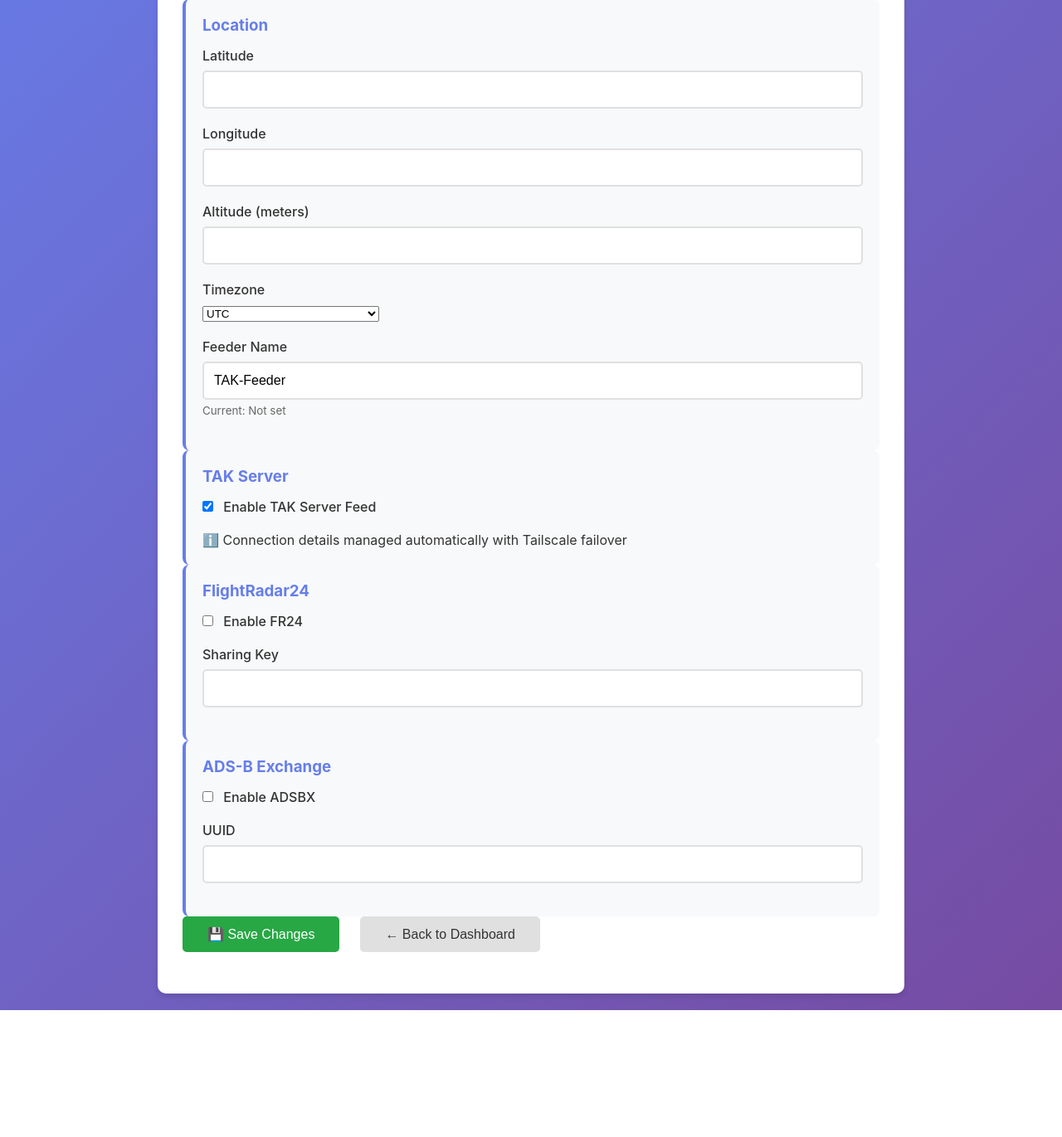
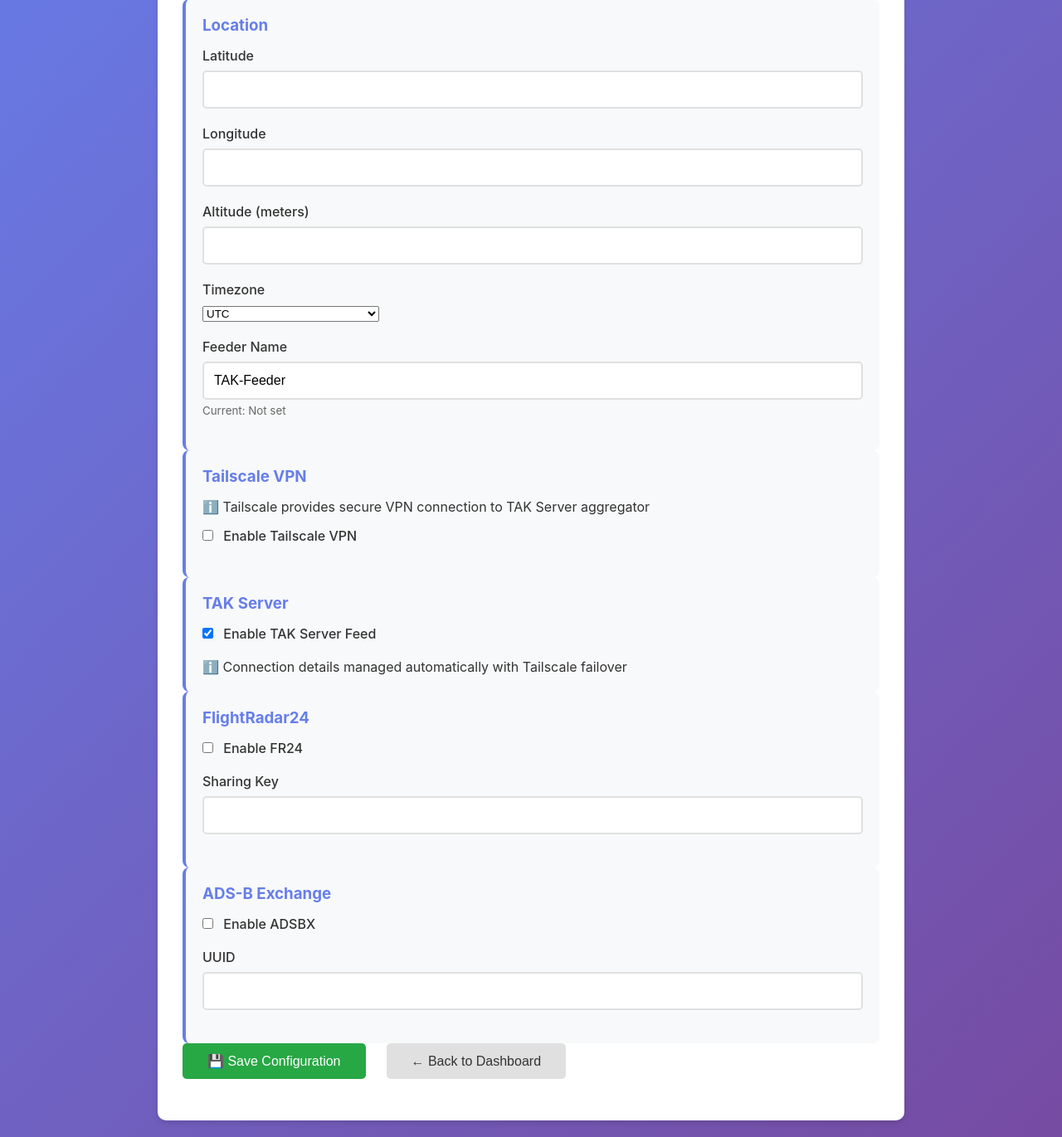
Before and after one commit to cfd2474/feeder_test, a Flask app: page /settings in a window 1280 px wide. Shown: the part 299-1670 px from the top of the page at 83% size. Before the commit the page ends 1517 px from the top, so only its background shows below. Run offline with Flask 3, Linux system fonts and the light colour scheme.

Commit message:
tailscale settings

```diff
--- a/web/app.py
+++ b/web/app.py
@@ -1,7 +1,7 @@
 #!/usr/bin/env python3
 """
 TAK-ADSB-Feeder Web Interface v2.1
-Flask app with Tailscale installation support
+Flask app with Tailscale management
 """
 
 from flask import Flask, render_template, request, jsonify, redirect, url_for
@@ -88,21 +88,43 @@
             install_cmd = 'curl -fsSL https://tailscale.com/install.sh | sh'
             subprocess.run(install_cmd, shell=True, timeout=120)
 
-        # Start Tailscale
+        # If auth key provided, re-authenticate
         if auth_key:
-            # Authenticate with key
-            subprocess.run(['tailscale', 'up', '--authkey', auth_key],
-                          timeout=30)
+            # Down first to clear previous connection
+            subprocess.run(['tailscale', 'down'], timeout=10)
+
+            # Up with new key
+            result = subprocess.run(['tailscale', 'up', '--authkey', auth_key],
+                                   capture_output=True, text=True, timeout=30)
+
+            if result.returncode != 0:
+                return {'success': False, 'message': f'Authentication failed: {result.stderr}'}
         else:
-            # Start without auth (user will need to authenticate manually)
+            # Just start Tailscale
             subprocess.run(['tailscale', 'up'], timeout=30)
 
-        return {'success': True, 'message': 'Tailscale installed successfully'}
+        return {'success': True, 'message': 'Tailscale configured successfully'}
 
     except subprocess.TimeoutExpired:
         return {'success': False, 'message': 'Installation timed out'}
     except Exception as e:
         return {'success': False, 'message': str(e)}
+
+def get_tailscale_status():
+    """Get Tailscale connection status"""
+    try:
+        result = subprocess.run(['tailscale', 'status'],
+                               capture_output=True, text=True, timeout=5)
+
+        if result.returncode == 0:
+            return {'success': True, 'status': result.stdout}
+        else:
+            return {'success': False, 'status': 'Tailscale not running'}
+
+    except FileNotFoundError:
+        return {'success': False, 'status': 'Tailscale not installed'}
+    except Exception as e:
+        return {'success': False, 'status': str(e)}
 
 # Routes
 @app.route('/')
@@ -182,7 +204,7 @@
 
 @app.route('/api/tailscale/install', methods=['POST'])
 def api_install_tailscale():
-    """Install Tailscale with optional auth key"""
+    """Install/update Tailscale with optional auth key"""
     try:
         data = request.json
         auth_key = data.get('auth_key', None)
@@ -196,6 +218,15 @@
 
     except Exception as e:
         return jsonify({'success': False, 'message': str(e)}), 500
+
+@app.route('/api/tailscale/status', methods=['GET'])
+def api_tailscale_status():
+    """Get Tailscale connection status"""
+    try:
+        result = get_tailscale_status()
+        return jsonify(result)
+    except Exception as e:
+        return jsonify({'success': False, 'status': str(e)}), 500
 
 @app.route('/api/service/restart', methods=['POST'])
 def api_restart_service():
--- a/web/templates/settings.html
+++ b/web/templates/settings.html
@@ -72,6 +72,47 @@
             </div>
 
             <div class="card">
+                <h3>Tailscale VPN</h3>
+                <div class="info-note" style="margin-bottom: 15px;">
+                    <p>ℹ️ Tailscale provides secure VPN connection to TAK Server aggregator</p>
+                </div>
+
+                <div class="form-group">
+                    <label>
+                        <input type="checkbox" id="tailscale_enabled" {{ 'checked' if config.get('TAILSCALE_ENABLED', 'false') == 'true' else '' }}>
+                        Enable Tailscale VPN
+                    </label>
+                </div>
+
+                <div id="tailscale-config" style="display: none; margin-top: 15px;">
+                    <div class="form-group">
+                        <label>Tailscale Auth Key</label>
+                        <input type="text" id="tailscale_key" placeholder="tskey-auth-xxxxx" value="{{ config.get('TAILSCALE_AUTH_KEY', '') }}">
+                        <small style="color: #666; display: block; margin-top: 5px;">
+                            Enter a new key to re-register this device
+                        </small>
+                    </div>
+
+                    <div class="form-group" style="margin-top: 15px;">
+                        <button class="btn btn-primary" onclick="updateTailscale()">🔄 Apply Tailscale Changes</button>
+                        <small style="color: #666; display: block; margin-top: 5px;">
+                            This will restart Tailscale with the new configuration
+                        </small>
+                    </div>
+
+                    <div class="info-note" style="margin-top: 15px;">
+                        <p><strong>Need a Tailscale auth key?</strong></p>
+                        <p>Contact: <a href="mailto:michael.leckliter@yahoo.com" style="color: #667eea;">Michael Leckliter</a></p>
+                    </div>
+
+                    <div id="tailscale-status" style="margin-top: 15px; padding: 10px; background: #f5f5f5; border-radius: 5px; display: none;">
+                        <strong>Tailscale Status:</strong>
+                        <pre id="tailscale-status-text" style="margin-top: 5px; font-size: 0.9em;"></pre>
+                    </div>
+                </div>
+            </div>
+
+            <div class="card">
                 <h3>TAK Server</h3>
                 <div class="form-group">
                     <label>
@@ -113,7 +154,7 @@
             </div>
 
             <div class="actions">
-                <button class="btn btn-success" onclick="saveSettings()">💾 Save Changes</button>
+                <button class="btn btn-success" onclick="saveSettings()">💾 Save Configuration</button>
                 <button class="btn" onclick="window.location.href='/dashboard'">← Back to Dashboard</button>
             </div>
         </div>
@@ -126,6 +167,17 @@
         document.addEventListener('DOMContentLoaded', function() {
             const currentTz = "{{ config.get('FEEDER_TZ', 'UTC') }}";
             document.getElementById('tz').value = currentTz;
+
+            // Show/hide Tailscale config section
+            const tailscaleCheckbox = document.getElementById('tailscale_enabled');
+            const tailscaleConfig = document.getElementById('tailscale-config');
+
+            function toggleTailscaleConfig() {
+                tailscaleConfig.style.display = tailscaleCheckbox.checked ? 'block' : 'none';
+            }
+
+            tailscaleCheckbox.addEventListener('change', toggleTailscaleConfig);
+            toggleTailscaleConfig(); // Initial state
         });
 
         // Get zip code from coordinates
@@ -146,6 +198,66 @@
             } catch (error) {
                 console.error('Failed to get zip code:', error);
                 return null;
+            }
+        }
+
+        // Update Tailscale configuration
+        async function updateTailscale() {
+            const tailscaleEnabled = document.getElementById('tailscale_enabled').checked;
+            const tailscaleKey = document.getElementById('tailscale_key').value.trim();
+
+            if (!tailscaleEnabled) {
+                showStatus('Please enable Tailscale first', 'error');
+                return;
+            }
+
+            if (!tailscaleKey) {
+                showStatus('Please enter a Tailscale auth key', 'error');
+                return;
+            }
+
+            showStatus('Updating Tailscale configuration...', 'info');
+
+            try {
+                // Install/update Tailscale with new key
+                const response = await fetch('/api/tailscale/install', {
+                    method: 'POST',
+                    headers: { 'Content-Type': 'application/json' },
+                    body: JSON.stringify({ auth_key: tailscaleKey })
+                });
+
+                const result = await response.json();
+
+                if (result.success) {
+                    showStatus('✓ Tailscale updated successfully!', 'success');
+
+                    // Get status
+                    const statusResponse = await fetch('/api/tailscale/status');
+                    const statusData = await statusResponse.json();
+
+                    if (statusData.success) {
+                        const statusDiv = document.getElementById('tailscale-status');
+                        const statusText = document.getElementById('tailscale-status-text');
+                        statusDiv.style.display = 'block';
+                        statusText.textContent = statusData.status;
+                    }
+
+                    // Save the key to config
+                    const saveResponse = await fetch('/api/config', {
+                        method: 'POST',
+                        headers: { 'Content-Type': 'application/json' },
+                        body: JSON.stringify({
+                            TAILSCALE_ENABLED: 'true',
+                            TAILSCALE_AUTH_KEY: tailscaleKey
+                        })
+                    });
+
+                } else {
+                    showStatus('Error: ' + result.message, 'error');
+                }
+
+            } catch (error) {
+                showStatus('Error updating Tailscale: ' + error.message, 'error');
             }
         }
 
@@ -185,6 +297,9 @@
                 FEEDER_TZ: document.getElementById('tz').value,
                 MLAT_SITE_NAME: finalSiteName,
 
+                TAILSCALE_ENABLED: document.getElementById('tailscale_enabled').checked ? 'true' : 'false',
+                TAILSCALE_AUTH_KEY: document.getElementById('tailscale_key').value.trim(),
+
                 TAK_ENABLED: document.getElementById('tak_enabled').checked ? 'true' : 'false',
 
                 FR24_ENABLED: document.getElementById('fr24_enabled').checked ? 'true' : 'false',
@@ -203,7 +318,7 @@
 
                 if (!response.ok) throw new Error('Failed to save');
 
-                showStatus('✓ Saved! Feeder name: ' + finalSiteName, 'success');
+                showStatus('✓ Saved! Feeder name: ' + finalSiteName + '. Restart service to apply.', 'success');
 
                 setTimeout(() => location.reload(), 2000);
 
```
Also changed, not shown: 1 other file.
